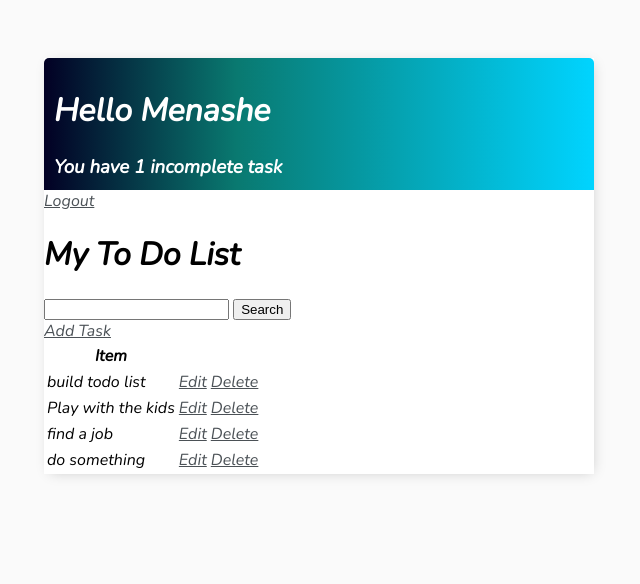
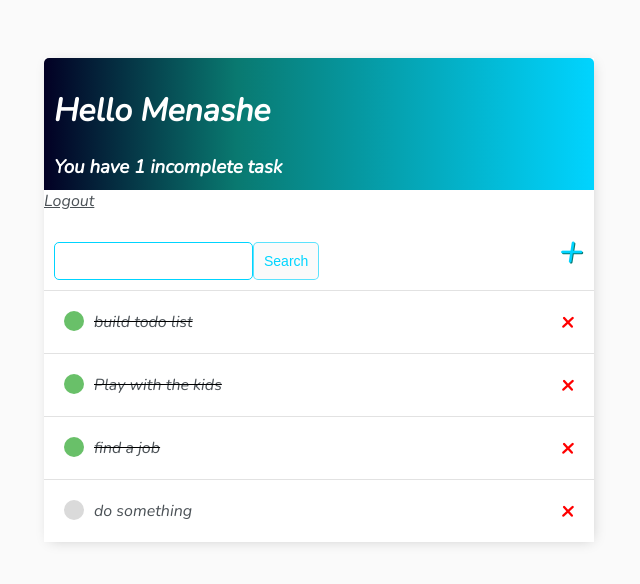
Before and after one commit to Menashe-HFR/Django-To-Do-list, a Django app: page / in a window 1280 px wide. Shown: the top 584 px of the page, without its empty margins (321-961 px from the left). Run offline with Django 4.2, Linux system fonts and the light colour scheme; a user stored in the database is signed in; data comes from the database, SQL or seed files in the repository.

Commit message:
css improvements

```diff
--- a/base/templates/base/main.html
+++ b/base/templates/base/main.html
@@ -54,13 +54,96 @@
         }
 
         .header-bar a {
-            color: rgb(2,0,36);
+            color: rgb(210, 208, 244);
             text-align: none;
+        }
+
+        .task-wrapper {
+            display: flex;
+            align-items: center;
+            justify-content: space-between;
+            padding: 20px;
+            background-color: #fff;
+            border-top: 1px solid rgb(226, 226, 226);
+        }
+
+        .task-title {
+            display: flex;
+        }
+
+        .task-title a {
+            text-decoration: none;
+            color: #4b5156;
+            margin-left: 10px;
 
         }
 
+        .task-complete-icon {
+            height: 20px;
+            width: 20px;
+            background-color: rgb(105, 192, 105);
+            border-radius: 50%;
+        }
+
+        .task-incomplete-icon {
+            height: 20px;
+            width: 20px;
+            background-color: rgb(218, 218, 218);
+            border-radius: 50%;
+        }
+
+        .delete-link {
+            text-decoration: none;
+            font-weight: 900;
+            color: red;
+            font-size: 22px;
+            line-height: 0;
+        }
+
+        #search-add-wrapper {
+            display: flex;
+            justify-content: space-between;
+            align-items: center;
+            padding: 10px;
+        }
+
+        #add-link {
+            color: rgba(0,212,255,1);
+            text-decoration: none;
+            font-size: 42px;
+            text-shadow: 1px 1px rgba(9,121,112,1);
+        }
+
+        input[type=text],
+        input[type=password],
+        textarea {
+            border: 1px solid rgba(0,212,255,1);
+            border-radius: 5px;
+            padding: 10px;
+            width: 90%;
+        }
+
+        label {
+            padding-top: 10px;
+            display: block;
+        }
+
+        .button {
+            border: 1px solid rgba(0, 213, 255, 0.636);
+            background-color: #FAFAFA;
+            color: rgb(0, 213, 255);
+            padding: 10px;
+            font-size: 14px;
+            border-radius: 5px;
+            cursor: pointer;
+            text-decoration: none;
+        }
+
+        .card-body {
+            padding: 20px;
+        }
+
     </style>
-
 </head>
 <body>
 
--- a/base/templates/base/task_list.html
+++ b/base/templates/base/task_list.html
@@ -15,28 +15,38 @@
 <a href="{% url 'login' %}">Login</a>
 {% endif %}
 
-<h1>My To Do List</h1>
-<form method="GET">
-    <input type="text" name="search-area" value="{{search_input}}">
-    <input type="submit" value="Search">
-</form>
+<div id="search-add-wrapper">
+    <form method="GET" style="margin-top: 20px;display: flex;">
+        <input type="text" name="search-area" value="{{search_input}}">
+        <input class="button" type="submit" value="Search">
+    </form>
+    <a id="add-link" href="{% url 'task-create' %}">&#x2b;</a>
+</div>
 
-<a href="{% url 'task-create' %}">Add Task</a>
 
-<table>
-    <tr>
-        <th>Item</th>
-        <th></th>
-    </tr>
+
+<div class="task-items-wrapper">
     {% for task in tasks %}
-    <tr>
-        <td>{{task.title}}</td>
-        <td><a href="{% url 'task-update' task.id %}">Edit</a></td>
-        <td><a href="{% url 'task-delete' task.id%}">Delete</a></td>
-    </tr>
+        <div class="task-wrapper">
+            {% if task.complete %}
+                <div class="task-title">
+                    <div class="task-complete-icon"></div>
+                    <i><s><a href="{% url 'task-update' task.id %}">{{task}}</a></s></i>
+                </div>
+            <a class="delete-link" href="{% url 'task-delete' task.id%}">&#215;</a>
+            {% else %}
+            <div class="task-title">
+                <div class="task-incomplete-icon"></div>
+                <a href="{% url 'task-update' task.id %}">{{task}}</a>
+            </div>
+            <a class="delete-link" href="{% url 'task-delete' task.id%}">&#215;</a>
+            {% endif %}
+        </div>
+
+
     {% empty %}
         <h3>No item in list</h3>
     {% endfor %}
-</table>
+</div>
 
 {% endblock content %}
```
Also changed, not shown: base/templates/base/login.html (+5 -2 lines), base/templates/base/register.html (+18 -7 lines), base/templates/base/task_confirm_delete.html (+12 -4 lines), base/templates/base/task_form.html (+11 -7 lines).
